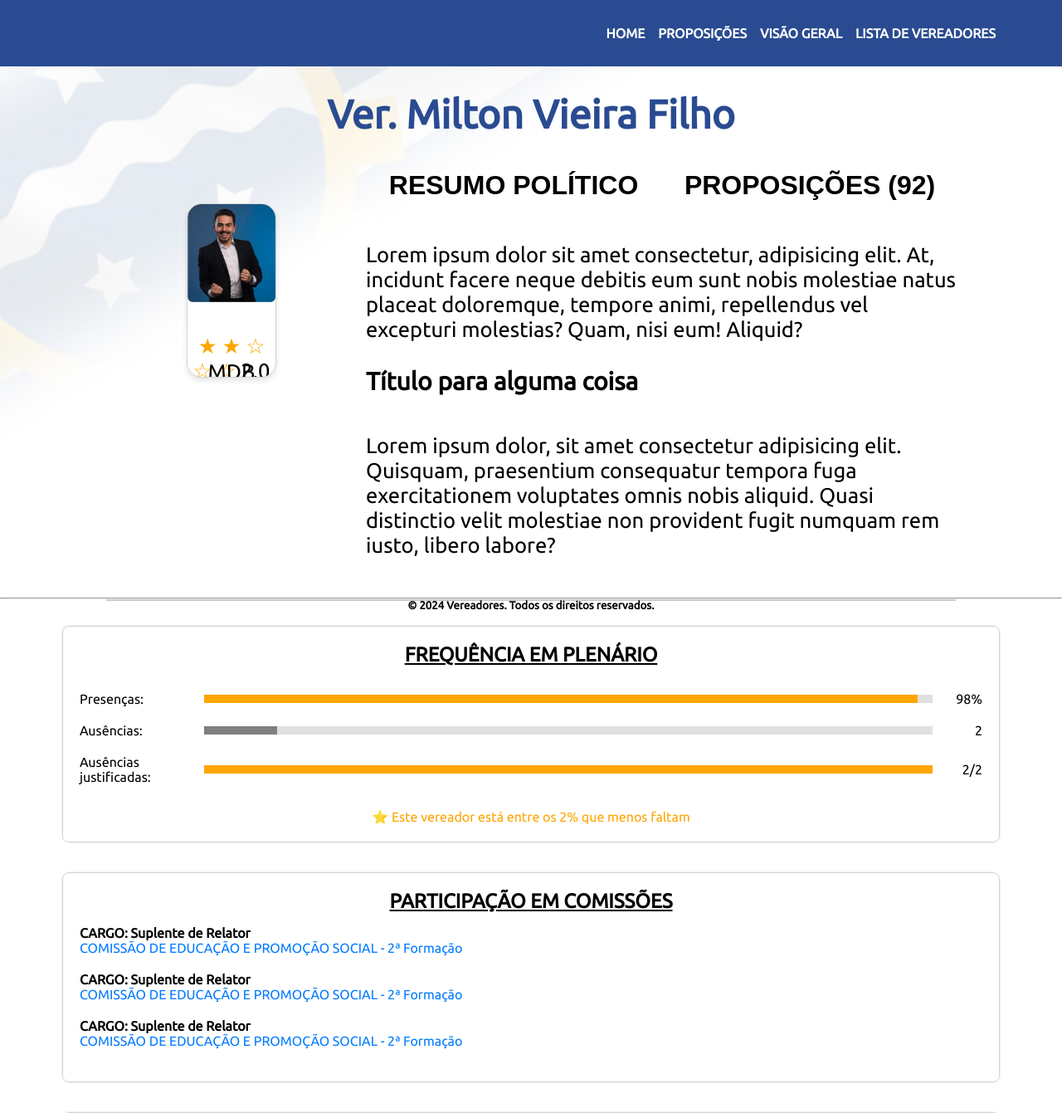
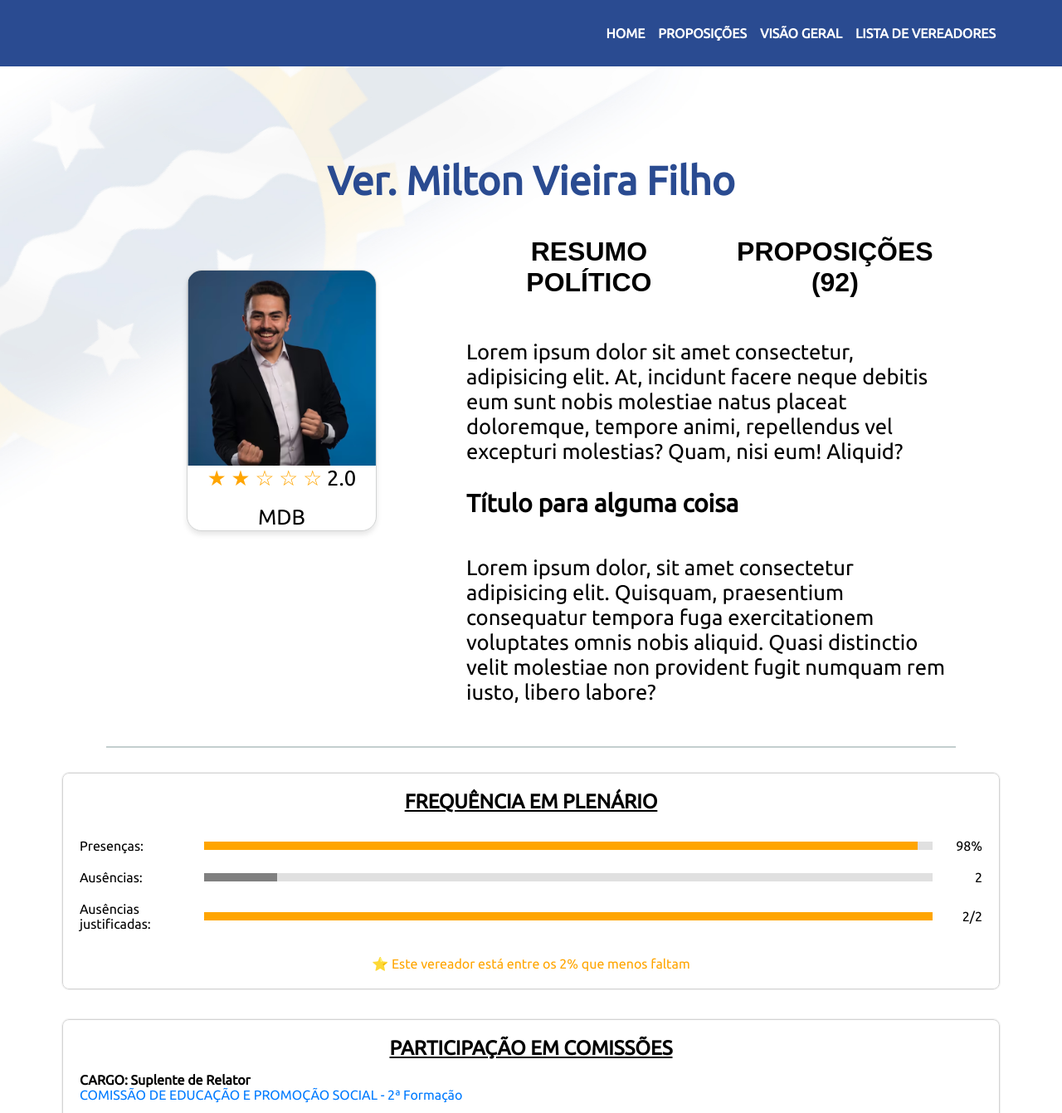
Before and after one commit to nicolygz/the-devs-department, a Flask app: page /vereador in a window 1280 px wide. Shown: the top 1341 px of the page at 83% size. Run offline with Flask 3, Linux system fonts and the light colour scheme.

Commit message:
Mudei card vereador

```diff
--- a/flask-project/static/styles.css
+++ b/flask-project/static/styles.css
@@ -59,7 +59,6 @@ main {
     background-image: url(../static/imagens/lg-perfil-bg.jpg);
     background-repeat: no-repeat;
     background-size: cover;
-    position: absolute; /* Para permitir a expansão */
     top: 0;
     left: 0;
     width: 100%;
--- a/flask-project/static/vereador.css
+++ b/flask-project/static/vereador.css
@@ -96,7 +96,6 @@ button:focus {
 }
 
 .card {
-    width: auto;
     min-width:100%;
     min-height: 100%;
     background-color: white;
```
